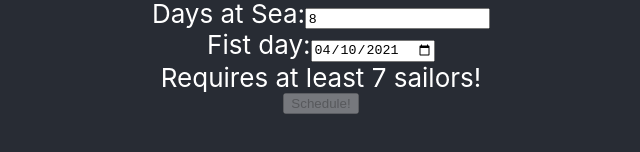
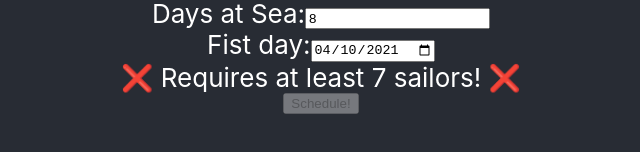
Before and after one commit to robindiddams/chorescheduler, a React (Create React App) app: page / in a window 1280 px wide. Shown: the part 423-575 px from the top of the page, without its empty margins (319-959 px from the left). Built offline with nearby package versions, Linux system fonts and the light colour scheme.

Commit message:
add some emojis

```diff
--- a/src/App.tsx
+++ b/src/App.tsx
@@ -165,7 +165,11 @@ function App() {
             }}
           />
         </div>
-        <span>{invalid ? invalidReason : summary}</span>
+        {invalid ? (
+          <span>❌ {invalidReason} ❌</span>
+        ) : (
+          <span>✅ {summary} ✅</span>
+        )}
         <button disabled={invalid} onClick={scheduleSailors}>
           Schedule!
         </button>
```
